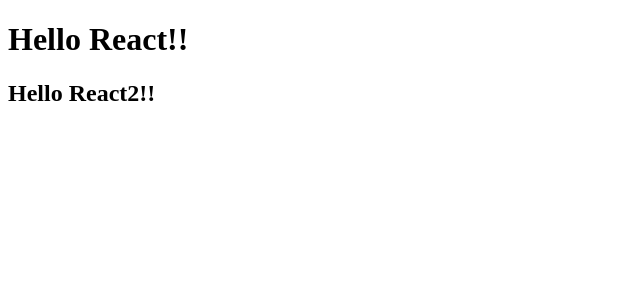
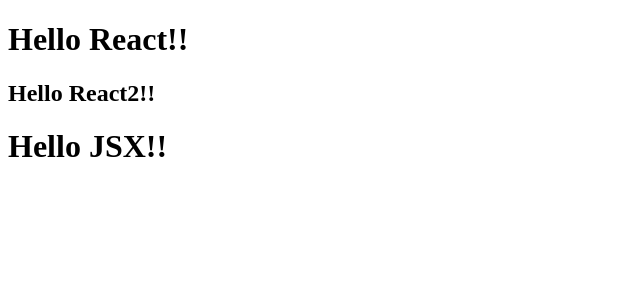
Before and after one commit to dishagupta2901/LearningReact, a React (Vite) app: page / in a window 1280 px wide. Shown: the top 300 px of the page, without its empty margins (0-640 px from the left). Built offline with nearby package versions, Linux system fonts and the light colour scheme.

Commit message:
EP 03 changes

```diff
--- a/App.js
+++ b/App.js
@@ -13,7 +13,13 @@
     }, "Hello React2!!")]
 ); // js object
 
+
+//JSX
+
+const JSXHeading = <h1>Hello JSX!!</h1>
 const root = ReactDOM.createRoot(document.getElementById("root"));
+const root1 = ReactDOM.createRoot(document.getElementById("root1"));
 
 console.log(root);
 root.render(heading);
+root1.render(JSXHeading);
--- a/index.html
+++ b/index.html
@@ -9,6 +9,7 @@
 </head>
 <body>
     <div id="root"></div>
+    <div id="root1"></div>
     <!-- <script crossorigin src="https://unpkg.com/react@18/umd/react.development.js"></script>
     <script crossorigin src="https://unpkg.com/react-dom@18/umd/react-dom.development.js"></script> -->
     <script type = "module" src = "./App.js"></script>
--- a/package.json
+++ b/package.json
@@ -3,7 +3,8 @@
   "version": "1.0.0",
   "description": "\"Namaste React Learning\"",
   "scripts": {
-    "test": "jest"
+    "test": "jest",
+    "start": "npx parcel index.html"
   },
   "repository": {
     "type": "git",
```
Also changed, not shown: ReactNotes.txt.
